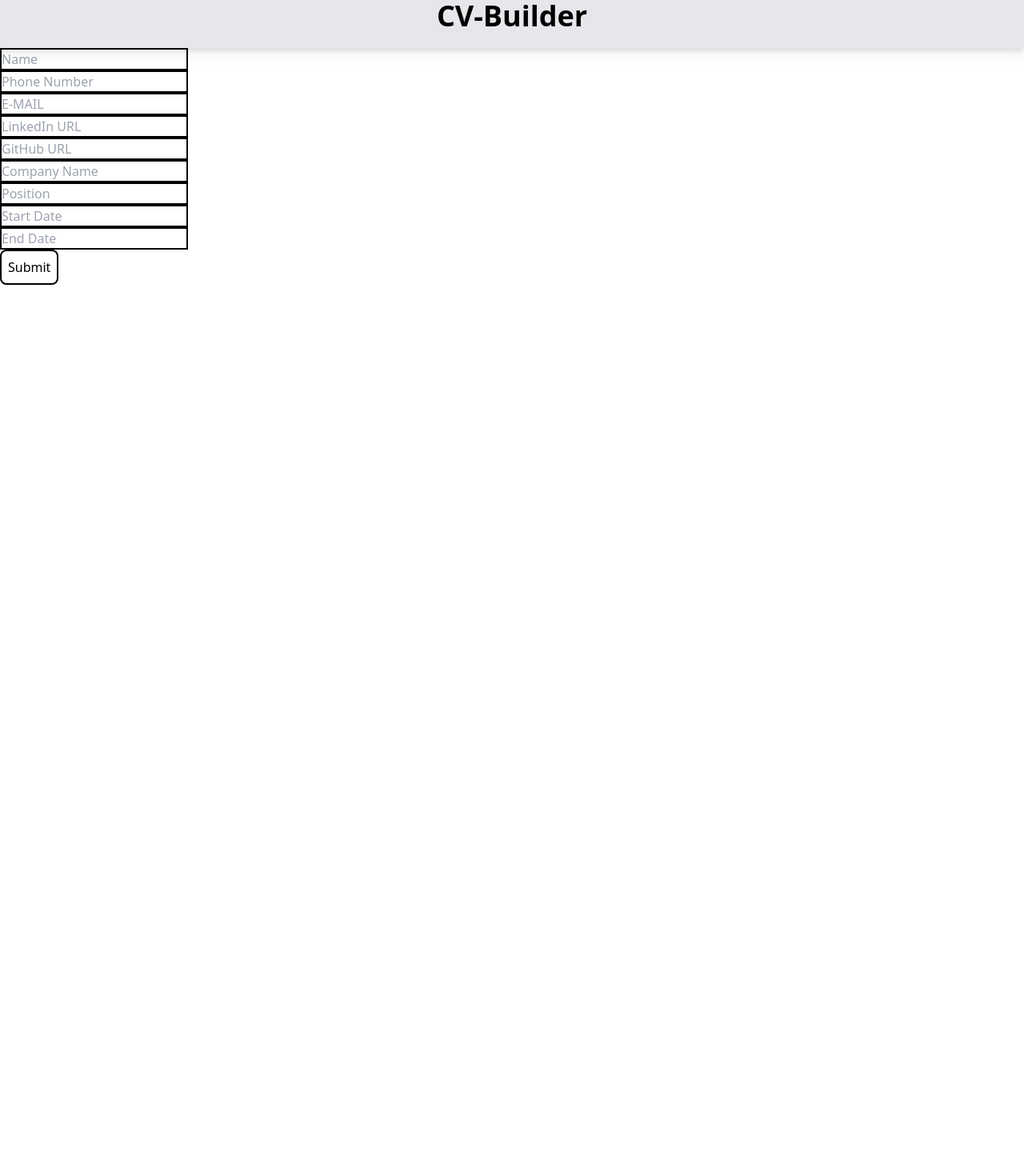
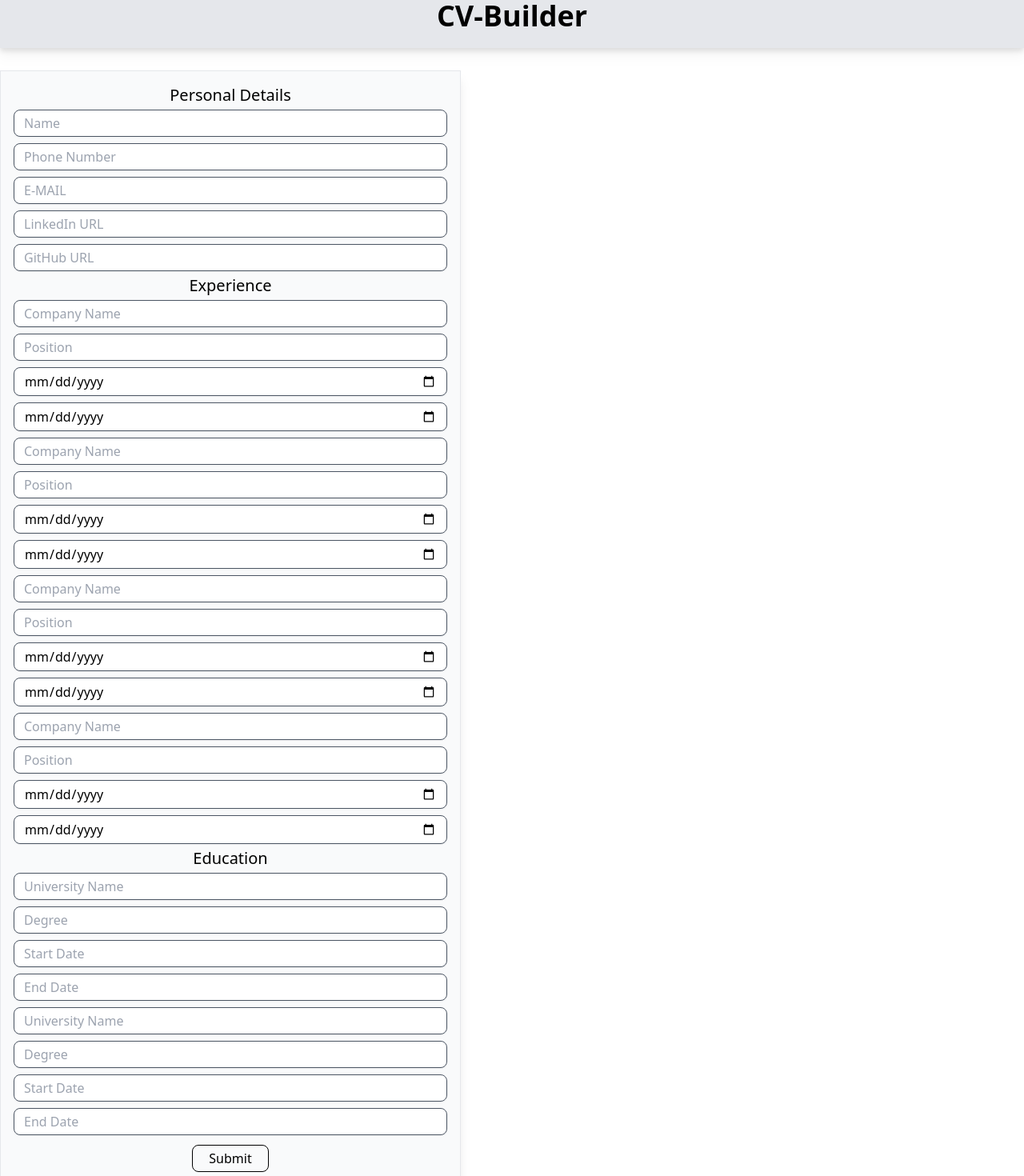
Before and after one commit to gweryf/cv-builder, a React (Vite) app: page / in a window 1280 px wide. Shown: the part 20-1490 px from the top of the page at 80% size. Before the commit the page ends 800 px from the top, so only its background shows below. Built offline with nearby package versions, Linux system fonts and the light colour scheme.

Commit message:
styled the form

```diff
--- /dev/null
+++ b/src/components/educational.jsx
@@ -0,0 +1,12 @@
+import React, {useState} from "react";
+
+function Educational() {
+    return(
+        <>
+            <input
+                type="text"
+
+            />
+        </>
+    )
+}
--- /dev/null
+++ b/src/components/experience.jsx
@@ -0,0 +1 @@
+import React, {useState} from "react";
--- a/src/components/form.jsx
+++ b/src/components/form.jsx
@@ -15,76 +15,226 @@ function Form({addContract}) {
     }
 
     return(
-        <>
+        <div className=" border text-center p-4 max-w-xl max-h-xl shadow-lg my-7 bg-gray-50">
             <form action="" onSubmit={handleSubmit}>
+
+                {/* personal details */}
+                <h3 className=" text-xl">Personal Details</h3>
                 <input
                     name="name"
                     type="text"
                     placeholder="Name"
                     onChange={handleChange}
-                    className=" border-solid border-black border-2"
+                    className=" my-1 w-full border border-gray-600 px-3 py-1 rounded-lg shadow-sm focus:outline-none"
                 /><br/>
                 <input
                     name="phone"
                     type="number"
                     onChange={handleChange}
                     placeholder="Phone Number"
-                    className=" border-solid border-black border-2"
+                    className=" my-1 w-full border border-gray-600 px-3 py-1 rounded-lg shadow-sm focus:outline-none focus:border-gray-800"
                 /><br/>
                 <input
                     name="email"
                     type="email"
                     onChange={handleChange}
                     placeholder="E-MAIL"
-                    className=" border-solid border-black border-2"
+                    className=" my-1 w-full border border-gray-600 px-3 py-1 rounded-lg shadow-sm focus:outline-none focus:border-gray-800"
                 /><br/>
                 <input
                     name="linkedin"
                     type="text"
                     onChange={handleChange}
                     placeholder="LinkedIn URL"
-                    className=" border-solid border-black border-2"
+                    className=" my-1 w-full border border-gray-600 px-3 py-1 rounded-lg shadow-sm focus:outline-none focus:border-gray-800"
                 /><br/>
                 <input
                     name="github"
                     type="text"
                     placeholder="GitHub URL"
                     onChange={handleChange}
-                    className=" border-solid border-black border-2"
+                    className=" my-1 w-full border border-gray-600 px-3 py-1 rounded-lg shadow-sm focus:outline-none focus:border-gray-800"
                 /><br/>
+
+                {/* Work Experience */}
+                <h3 className=" text-xl">Experience</h3>
                 <input
-                    name="company-name"
+                    name="company-name1"
                     type="text"
                     placeholder="Company Name"
                     onChange={handleChange}
-                    className=" border-solid border-black border-2"
+                    className=" my-1 w-full border border-gray-600 px-3 py-1 rounded-lg shadow-sm focus:outline-none focus:border-gray-800"
                 /><br/>
                 <input
-                    name="company-position"
+                    name="company-position1"
                     type="text"
                     onChange={handleChange}
                     placeholder="Position"
-                    className=" border-solid border-black border-2"
+                    className=" my-1 w-full border border-gray-600 px-3 py-1 rounded-lg shadow-sm focus:outline-none focus:border-gray-800"
                 /><br/>
                 <input
-                    name="Start Date"
-                    type="number"
+                    name="Start-Date1"
+                    type="date"
                     placeholder="Start Date"
                     onChange={handleChange}
-                    className=" border-solid border-black border-2"
+                    className=" my-1 w-full border border-gray-600 px-3 py-1 rounded-lg shadow-sm focus:outline-none focus:border-gray-800"
                 /><br/>
                 <input
-                    name="End Date"
-                    type="number"
+                    name="End-Date1"
+                    type="date"
                     placeholder="End Date"
                     onChange={handleChange}
-                    className=" border-solid border-black border-2"
+                    className=" my-1 w-full border border-gray-600 px-3 py-1 rounded-lg shadow-sm focus:outline-none focus:border-gray-800"
                 /><br/>
-                <button type="submit" className=" rounded-lg border-2 border-black border-solid p-2">
+                <input
+                    name="company-name2"
+                    type="text"
+                    placeholder="Company Name"
+                    onChange={handleChange}
+                    className=" my-1 w-full border border-gray-600 px-3 py-1 rounded-lg shadow-sm focus:outline-none focus:border-gray-800"
+                /><br/>
+                <input
+                    name="company-position2"
+                    type="text"
+                    onChange={handleChange}
+                    placeholder="Position"
+                    className=" my-1 w-full border border-gray-600 px-3 py-1 rounded-lg shadow-sm focus:outline-none focus:border-gray-800"
+                /><br/>
+                <input
+                    name="Start-Date2"
+                    type="date"
+                    placeholder="Start Date"
+                    onChange={handleChange}
+                    className=" my-1 w-full border border-gray-600 px-3 py-1 rounded-lg shadow-sm focus:outline-none focus:border-gray-800"
+                /><br/>
+                <input
+                    name="End-Date2"
+                    type="date"
+                    placeholder="End Date"
+                    onChange={handleChange}
+                    className=" my-1 w-full border border-gray-600 px-3 py-1 rounded-lg shadow-sm focus:outline-none focus:border-gray-800"
+                /><br/>
+                <input
+                    name="company-name3"
+                    type="text"
+                    placeholder="Company Name"
+                    onChange={handleChange}
+                    className=" my-1 w-full border border-gray-600 px-3 py-1 rounded-lg shadow-sm focus:outline-none focus:border-gray-800"
+                /><br/>
+                <input
+                    name="company-position3"
+                    type="text"
+                    onChange={handleChange}
+                    placeholder="Position"
+                    className=" my-1 w-full border border-gray-600 px-3 py-1 rounded-lg shadow-sm focus:outline-none focus:border-gray-800"
+                /><br/>
+                <input
+                    name="Start-Date3"
+                    type="date"
+                    placeholder="Start Date"
+                    onChange={handleChange}
+                    className=" my-1 w-full border border-gray-600 px-3 py-1 rounded-lg shadow-sm focus:outline-none focus:border-gray-800"
+                /><br/>
+                <input
+                    name="End-Date3"
+                    type="date"
+                    placeholder="End Date"
+                    onChange={handleChange}
+                    className=" my-1 w-full border border-gray-600 px-3 py-1 rounded-lg shadow-sm focus:outline-none focus:border-gray-800"
+                /><br/>
+                <input
+                    name="company-name4"
+                    type="text"
+                    placeholder="Company Name"
+                    onChange={handleChange}
+                    className=" my-1 w-full border border-gray-600 px-3 py-1 rounded-lg shadow-sm focus:outline-none focus:border-gray-800"
+                /><br/>
+                <input
+                    name="company-position4"
+                    type="text"
+                    onChange={handleChange}
+                    placeholder="Position"
+                    className=" my-1 w-full border border-gray-600 px-3 py-1 rounded-lg shadow-sm focus:outline-none focus:border-gray-800"
+                /><br/>
+                <input
+                    name="Start-Date4"
+                    type="date"
+                    placeholder="Start Date"
+                    onChange={handleChange}
+                    className=" my-1 w-full border border-gray-600 px-3 py-1 rounded-lg shadow-sm focus:outline-none focus:border-red-600"
+                /><br/>
+                <input
+                    name="End-Date4"
+                    type="date"
+                    placeholder="End Date"
+                    onChange={handleChange}
+                    className=" my-1 w-full border border-gray-600 px-3 py-1 rounded-lg shadow-sm focus:outline-none focus:border-gray-800"
+                /><br/>
+
+                {/* Education Details   */}
+                <h3 className=" text-xl">Education</h3>
+                <input
+                    name="university-name1"
+                    type="text"
+                    placeholder="University Name"
+                    onChange={handleChange}
+                    className=" my-1 w-full border border-gray-600 px-3 py-1 rounded-lg shadow-sm focus:outline-none focus:border-gray-800"
+                /><br/>
+                <input
+                    name="degree1"
+                    type="text"
+                    onChange={handleChange}
+                    placeholder="Degree"
+                    className=" my-1 w-full border border-gray-600 px-3 py-1 rounded-lg shadow-sm focus:outline-none focus:border-gray-800"
+                /><br/>
+                <input
+                    name="course-start1"
+                    type="text"
+                    placeholder="Start Date"
+                    onChange={handleChange}
+                    className=" my-1 w-full border border-gray-600 px-3 py-1 rounded-lg shadow-sm focus:outline-none focus:border-gray-800"
+                /><br/>
+                <input
+                    name="course-end1"
+                    type="text"
+                    placeholder="End Date"
+                    onChange={handleChange}
+                    className=" my-1 w-full border border-gray-600 px-3 py-1 rounded-lg shadow-sm focus:outline-none focus:border-gray-800"
+                /><br/>
+
+                <input
+                    name="university-name2"
+                    type="text"
+                    placeholder="University Name"
+                    onChange={handleChange}
+                    className=" my-1 w-full border border-gray-600 px-3 py-1 rounded-lg shadow-sm focus:outline-none focus:border-gray-800"
+                /><br/>
+                <input
+                    name="degree2"
+                    type="text"
+                    onChange={handleChange}
+                    placeholder="Degree"
+                    className=" my-1 w-full border border-gray-600 px-3 py-1 rounded-lg shadow-sm focus:outline-none focus:border-gray-800"
+                /><br/>
+                <input
+                    name="course-start2"
+                    type="text"
+                    placeholder="Start Date"
+                    onChange={handleChange}
+                    className=" my-1 w-full border border-gray-600 px-3 py-1 rounded-lg shadow-sm focus:outline-none focus:border-gray-800"
+                /><br/>
+                <input
+                    name="course-end2"
+                    type="text"
+                    placeholder="End Date"
+                    onChange={handleChange}
+                    className=" my-1 w-full border border-gray-600 px-3 py-1 rounded-lg shadow-sm focus:outline-none focus:border-gray-800"
+                /><br/>
+                <button type="submit" className=" my-2 rounded-lg border border-black px-5 py-1 transform transition duration-300 hover:scale-110 hover:bg-gray-300">
                     Submit
                 </button>
             </form>
-        </>
+        </div>
     )
 }
 
```
